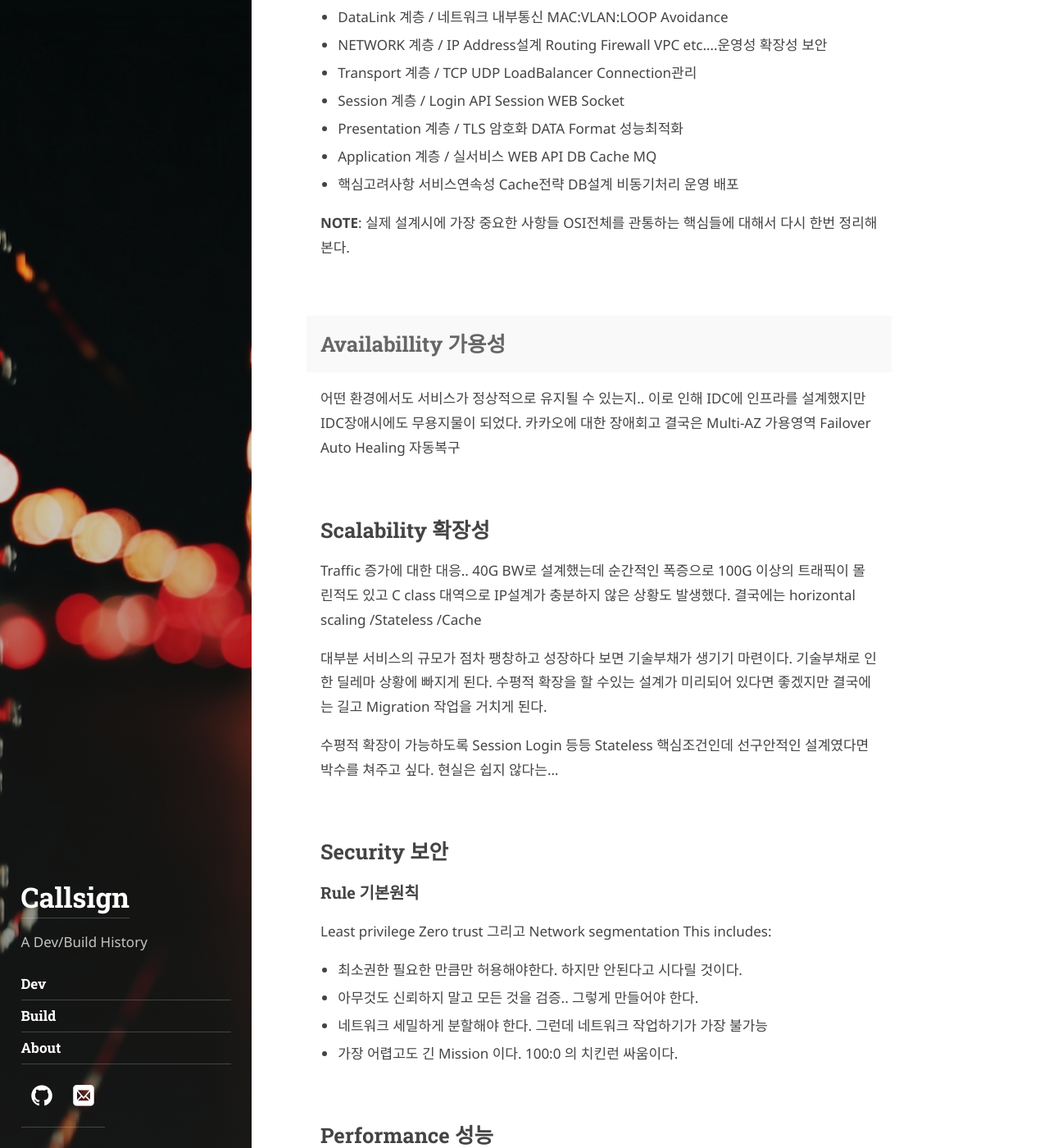
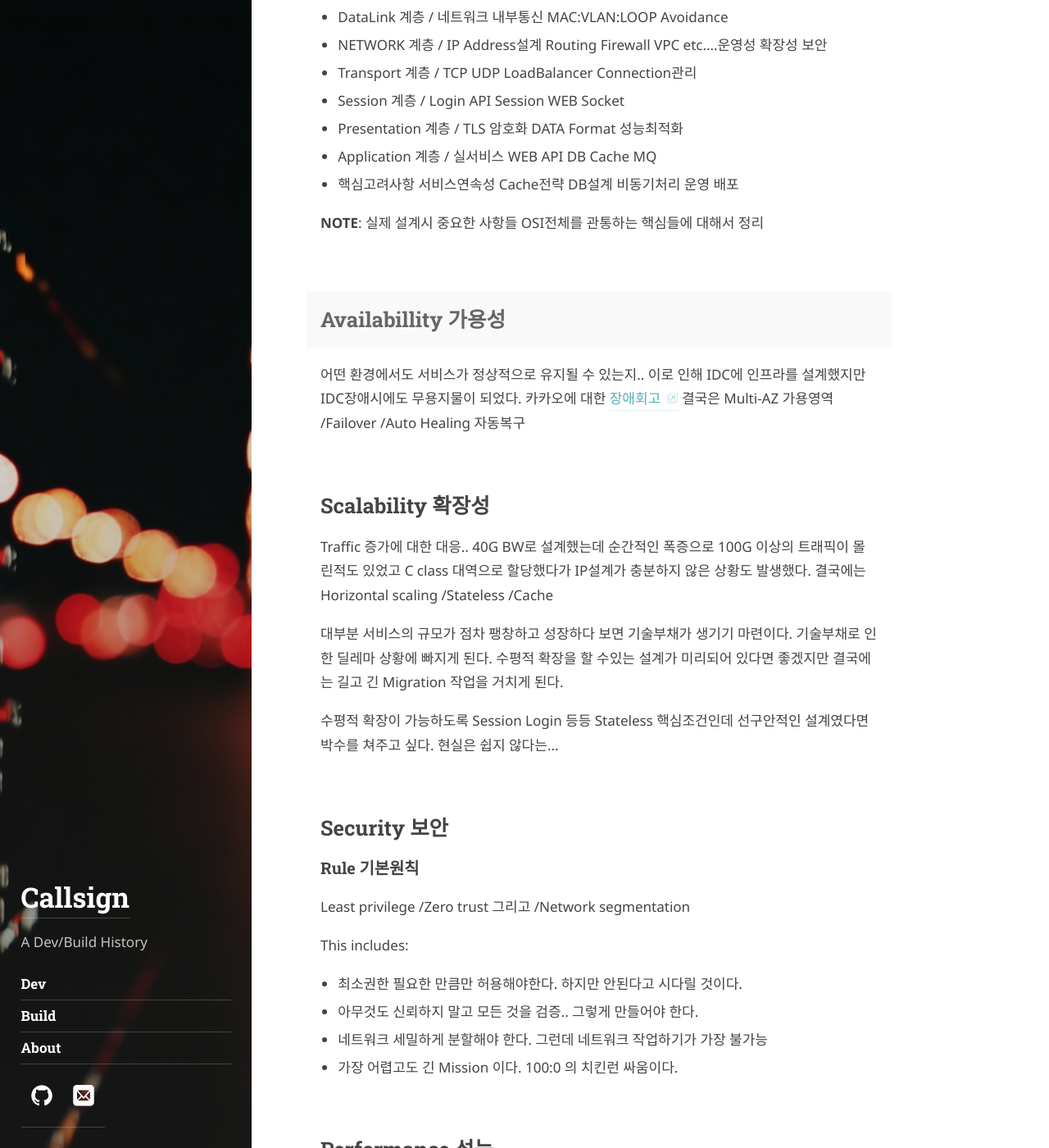
Before and after one commit to callsign88/callsign88.github.io, a Jekyll site: the page built from _posts/2016-03-08-introducing-hydejack.md, in a window 1280 px wide and 1400 px high, scrolled down 609 px. Shown: the whole window at 82% size. Built offline with Jekyll 4.4.1, drawn with Linux system fonts in a browser that asks for light colours; some web fonts are replaced; some of the changed lines change nothing that is shown; some of the changed text lies outside the part shown.

Commit message:
Refine Infrastructure Architecture post with more details and links

```diff
--- a/_posts/2016-03-08-introducing-hydejack.md
+++ b/_posts/2016-03-08-introducing-hydejack.md
@@ -23,24 +23,27 @@
 
 <!--more-->
 
-**NOTE**: 실제 설계시에 가장 중요한 사항들 OSI전체를 관통하는 핵심들에 대해서 다시 한번 정리해본다.
+
+**NOTE**: 실제 설계시 중요한 사항들 OSI전체를 관통하는 핵심들에 대해서 정리
 
 {:.message}
 
 ## Availabillity 가용성
-어떤 환경에서도 서비스가 정상적으로 유지될 수 있는지.. 이로 인해 IDC에 인프라를 설계했지만 IDC장애시에도 무용지물이 되었다. 카카오에 대한 장애회고 결국은 Multi-AZ 가용영역 Failover Auto Healing 자동복구
+어떤 환경에서도 서비스가 정상적으로 유지될 수 있는지.. 이로 인해 IDC에 인프라를 설계했지만 IDC장애시에도 무용지물이 되었다. 카카오에 대한 [장애회고](https://www.youtube.com/watch?v=15giy9e72c4) 결국은 Multi-AZ 가용영역 /Failover /Auto Healing 자동복구
 
 ## Scalability 확장성
-Traffic 증가에 대한 대응.. 40G BW로 설계했는데 순간적인 폭증으로 100G 이상의 트래픽이 몰린적도 있고 C class 대역으로 IP설계가 충분하지 않은 상황도 발생했다. 결국에는 horizontal scaling /Stateless /Cache
+Traffic 증가에 대한 대응.. 40G BW로 설계했는데 순간적인 폭증으로 100G 이상의 트래픽이 몰린적도 있었고 C class 대역으로 할당했다가 IP설계가 충분하지 않은 상황도 발생했다. 결국에는 Horizontal scaling /Stateless /Cache
 
-대부분 서비스의 규모가 점차 팽창하고 성장하다 보면 기술부채가 생기기 마련이다. 기술부채로 인한 딜레마 상황에 빠지게 된다. 수평적 확장을 할 수있는 설계가 미리되어 있다면 좋겠지만 결국에는 길고 Migration 작업을 거치게 된다.
+대부분 서비스의 규모가 점차 팽창하고 성장하다 보면 기술부채가 생기기 마련이다. 기술부채로 인한 딜레마 상황에 빠지게 된다. 수평적 확장을 할 수있는 설계가 미리되어 있다면 좋겠지만 결국에는 길고 긴 Migration 작업을 거치게 된다.
 
 수평적 확장이 가능하도록 Session Login 등등 Stateless 핵심조건인데 선구안적인 설계였다면 박수를 쳐주고 싶다. 현실은 쉽지 않다는...
 
 ## Security 보안
 
+
 ### Rule 기본원칙
-Least privilege Zero trust 그리고 Network segmentation
+Least privilege /Zero trust 그리고 /Network segmentation
+
 This includes:
 
 * 최소권한 필요한 만큼만 허용해야한다. 하지만 안된다고 시다릴 것이다.
@@ -49,17 +52,17 @@
 * 가장 어렵고도 긴 Mission 이다. 100:0 의 치킨런 싸움이다.
 
 ## Performance 성능
-최종적인 서비스 영역이던 내부구성요소이던지 간에 지속적인 성능을 발휘하려면 병목을 제거해야 한다. `Bottleneck`:
+최종적인 서비스 영역이던 내부구성요소이던지 간에 지속적인 성능을 발휘하려면 결국에는 병목을 제거해야 한다. `Bottleneck`:
 
 ~~~yml
-CPU: CPU성능
+CPU: CPU Schedule
 Disk: DISK I/O
 Network: https://www.cisco.com
 DB: RDB vs NoSql Replication Sharding Backup
 ~~~
 
-## 추가적인 사항들 운영 모니터링 비용 DR
-이외 추가적인 사항들은 운영성 모니터링 비용과 복구전략 유연성 자동화등에 대한 고려가 되어야 하지만 이상적인 항목이 되는 경우가 많다. 하지만 운영과 모니터링 DR 복구전략에 대해서는 명확한 대비를 해야한다.
+## 추가적인 사항들... 운영 모니터링 비용 DR
+이외 추가적인 사항들로 운영성 모니터링 비용과 복구전략 유연성 자동화등에 대한 고려가 되어야 하지만 이상적인 항목이 되는 경우가 많다. 하지만 운영과 모니터링 DR 복구전략에 대해서는 명확한 대비를 해야한다.
 
 1.  운영성 Operability
     서비스 연속성을 유지하기 위해서는 가장 중요한 항목이다.
@@ -67,37 +70,37 @@
 
 
     ~~~yml
-    Automation:
-     Iac:
-     Monitoring:
+    Automation: 자동화
+    Iac: Code 관리
+    Monitoring: 실시간 각종 Tools,
       ~~~
 
 2.  관측성 Observability
-    문제 원인을 추적 가능해야 한다.
+    문제 원인은 추적 가능해야 한다.
 
 
 
     ~~~yml
-    log:
+    Log:
     Metric:
     Trace:
     ~~~
 
 3.  비용 Cost
-    어쩌면 가장 중요한 항목일지도 모른다.  Cloud 에서는 특히 더
+    어쩌면 이게 더 가장 중요한 항목이다.  Cloud 에서는 특히
 
     ~~~yml
-    Cost:
-    Scale:
-    Tier:
+    Cost: 비용합리성
+    Scale: Forecast
+    Tier: Hybrid? Cloud?
     ~~~
 
 4. 복구전략 DR
 
    ~~~yml
-   Multi_DR:
-   Replication:
-   Backup:
+   Multi_DR: 아무리 강조해도 지나치지 않다.
+   Replication: 실시간 동기화는 어떻게 할지
+   Backup: 백업은 잘 되고 있습니까?
    ~~~
 
 
```
